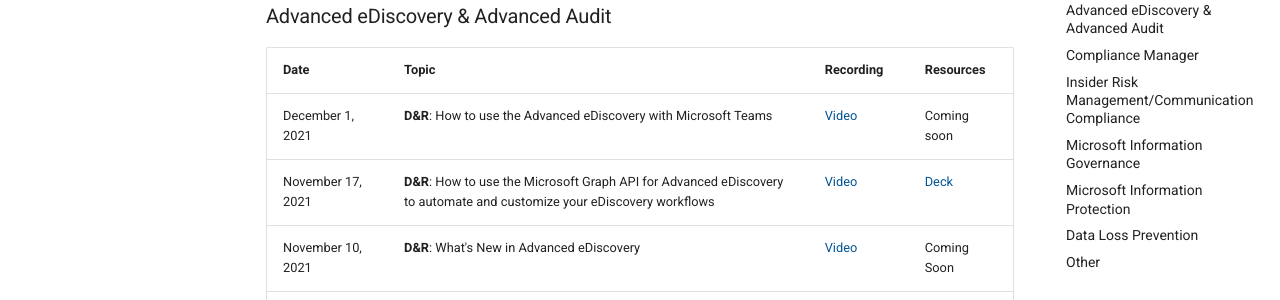
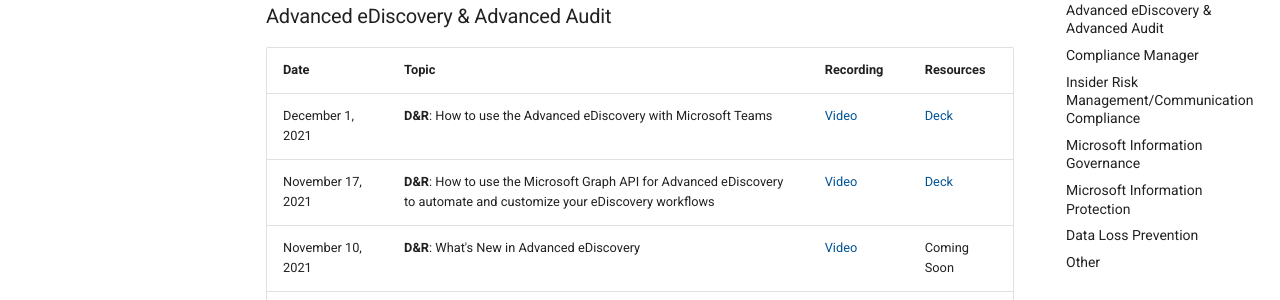
Before and after one commit to microsoft/ComplianceCxE, an MkDocs documentation site: the page built from docs/webinars.md, in a window 1280 px wide and 900 px high, scrolled down 902 px. Shown: the part 152-452 px from the top of the window. Built offline with MkDocs 1.6.1 and Material for MkDocs 9.7.7, drawn with Linux system fonts in a browser that asks for light colours; comment, search, counter and statistics services are not loaded.

Commit message:
Update webinars.md

```diff
--- a/docs/webinars.md
+++ b/docs/webinars.md
@@ -27,7 +27,7 @@
 
 |Date|Topic|Recording|Resources|
 |---|---|---|---|
-|December 1, 2021|**D&R**: How to use the Advanced eDiscovery with Microsoft Teams |[Video](https://mipc.eventbuilder.com/event/51037)|Coming soon|
+|December 1, 2021|**D&R**: How to use the Advanced eDiscovery with Microsoft Teams |[Video](https://mipc.eventbuilder.com/event/51037)|[Deck](../resources/files/How to use Advanced eDiscovery with Microsoft Teams.pdf)|
 |November 17, 2021|**D&R**: How to use the Microsoft Graph API for Advanced eDiscovery to automate and customize your eDiscovery workflows |[Video](https://mipc.eventbuilder.com/event/51036)|[Deck](../resources/files/Graph API for AeD.pdf)|
 |November 10, 2021|**D&R**: What's New in Advanced eDiscovery |[Video](https://mipc.eventbuilder.com/event/51035)|Coming Soon|
 |April 7, 2021|**D&R**: What's New with Advanced eDiscovery Spring 2021|[YouTube](https://www.youtube.com/watch?v=d1v059DVKK0)|[Deck/FAQ](https://techcommunity.microsoft.com/t5/security-compliance-identity/what-s-new-with-advanced-ediscovery-spring-2021/ba-p/2299661)|
```
